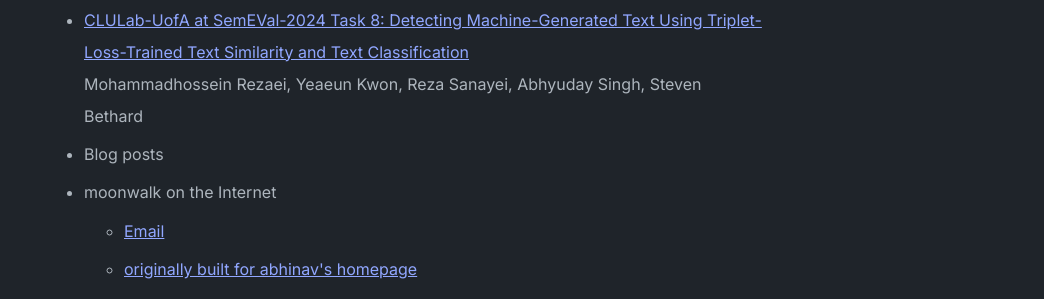
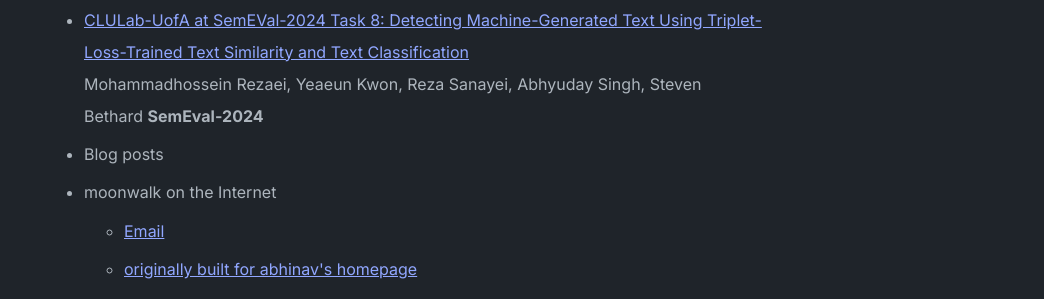
Before and after one commit to yeaeunkwon/yeaeunkwon.github.io, a Jekyll site: the page built from index.md, in a window 1280 px wide. Shown: the part 998-1297 px from the top of the page, without its empty margins (236-1280 px from the left). Built offline with Jekyll 4.4.1, drawn with Linux system fonts in a browser that asks for light colours.

Commit message:
Update vertical_list.html

```diff
--- a/_includes/vertical_list.html
+++ b/_includes/vertical_list.html
@@ -4,9 +4,11 @@
     {% if item.url != false %}
       <a href="{{ item.url }}">{{ item.title }}</a><br />
       {{ item.author }}
+      {{ item.publisher}}
     {% else %}
       {{ item.title }}<br />
       {{ item.author }}
+      {{ item.publisher}}
     {% endif %}
 
     {% if item.post_list == true %}
```
